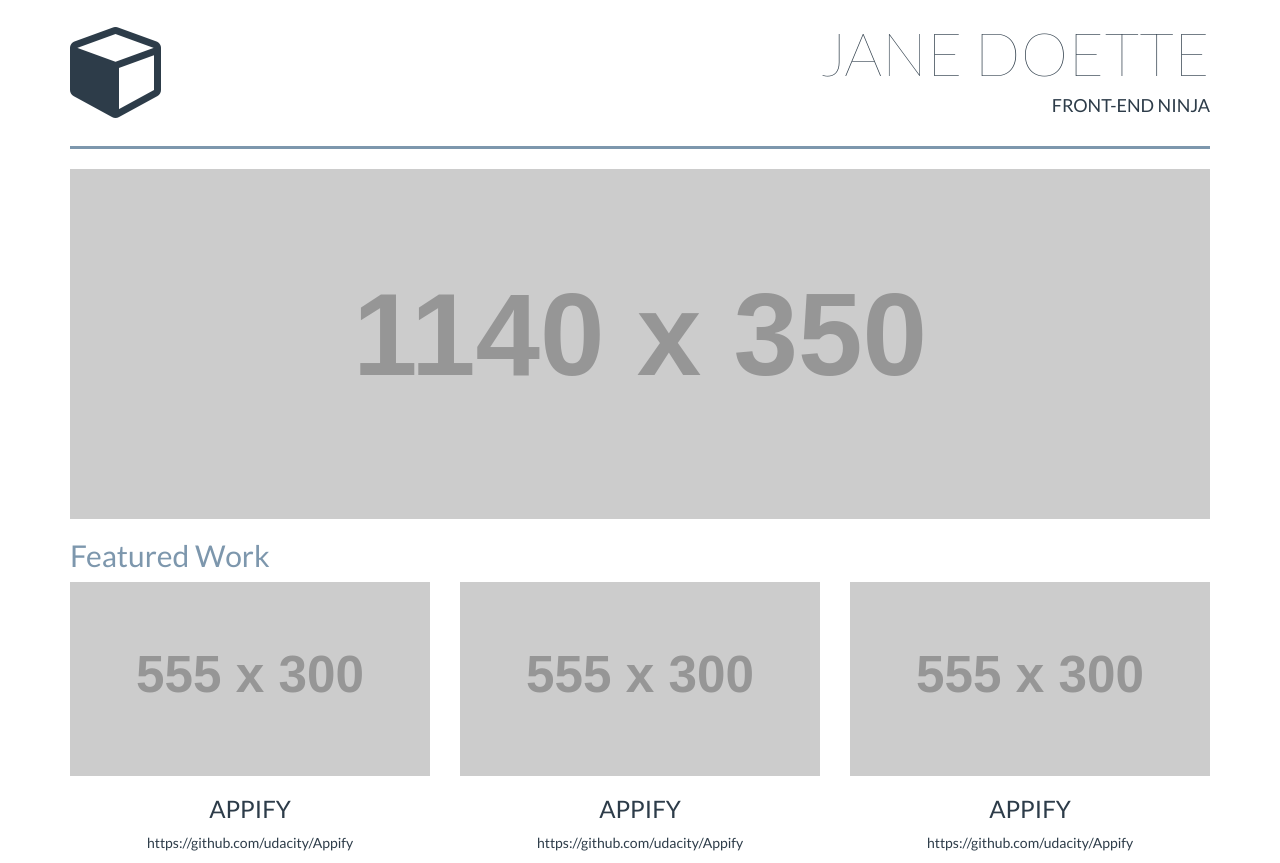
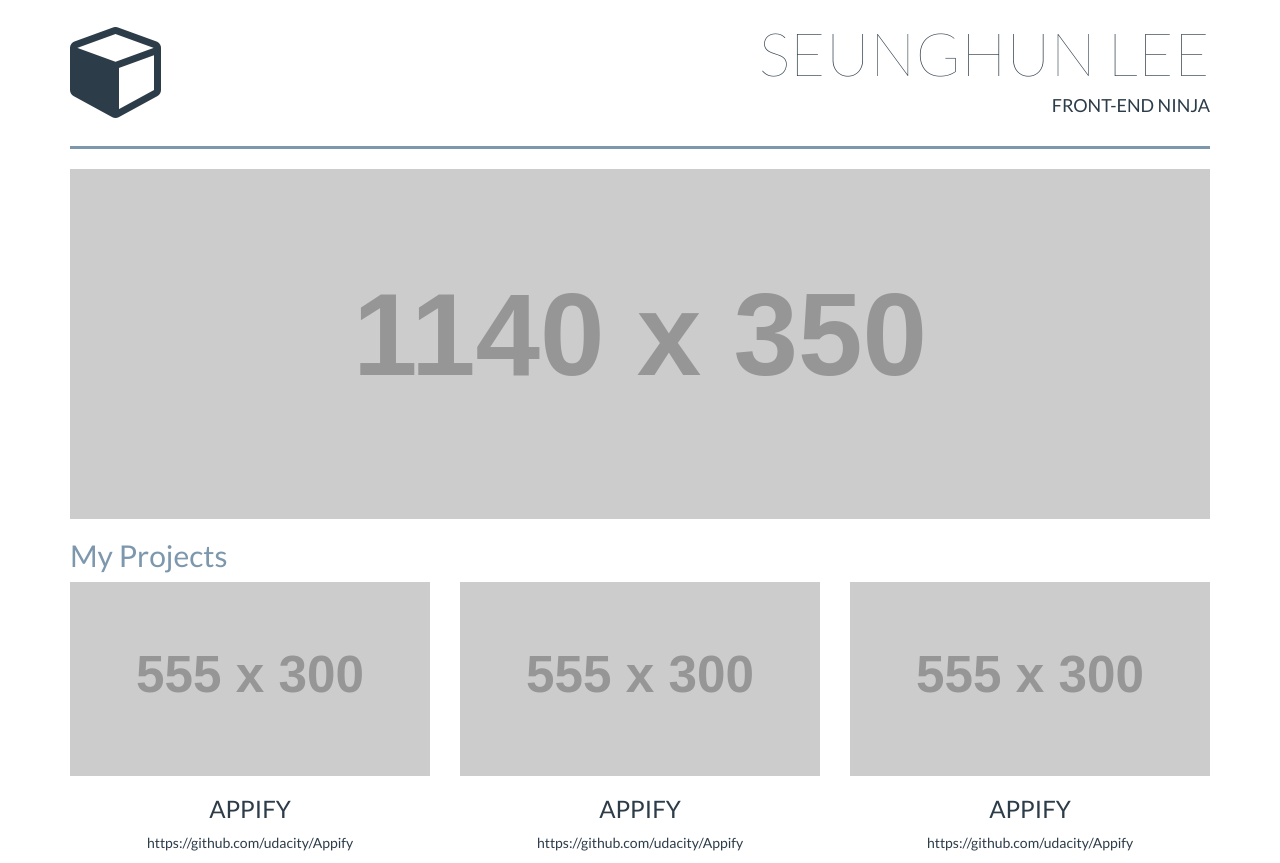
Before and after one commit to earlbread/portfolio, a plain HTML site: page index.html in a window 1280 px wide. Drawn offline with Linux system fonts and the light colour scheme; placeholder pictures from the web are drawn by us.

Commit message:
Change title texts

```diff
--- a/index.html
+++ b/index.html
@@ -21,7 +21,7 @@
           <i class="fa fa-cube fa-5" aria-hidden="true"></i>
         </div>
         <div class="col-md-6 text-right text-uppercase">
-          <h1 class="text-thin title-super">Jane Doette</h1>
+          <h1 class="text-thin title-super">Seunghun Lee</h1>
           <h4>Front-end Ninja</h4>
         </div>
       </div>
@@ -40,7 +40,7 @@
 
       <div class="row">
         <div class="col-md-12">
-          <h2 class="text-muted">Featured Work</h2>
+          <h2 class="text-muted">My Projects</h2>
         </div>
       </div>
 
```
